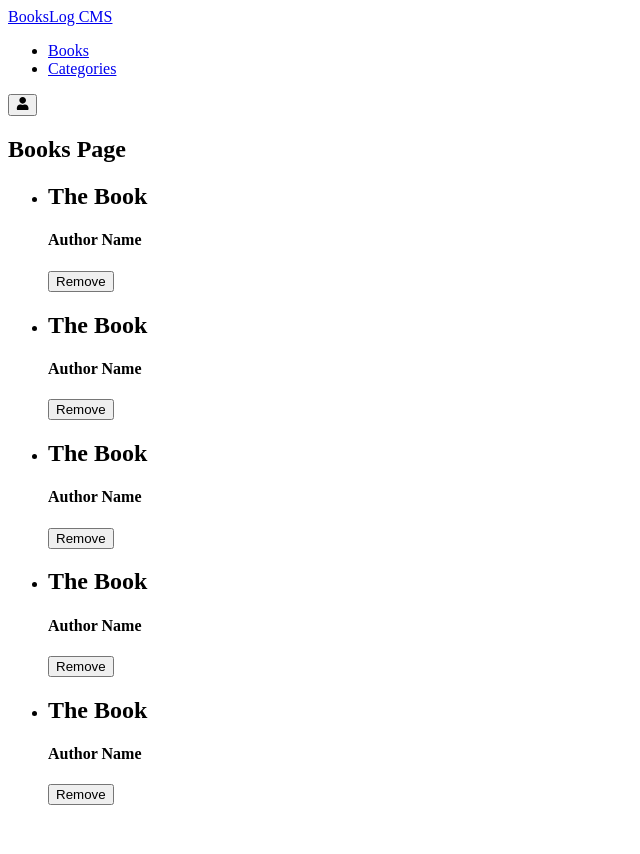
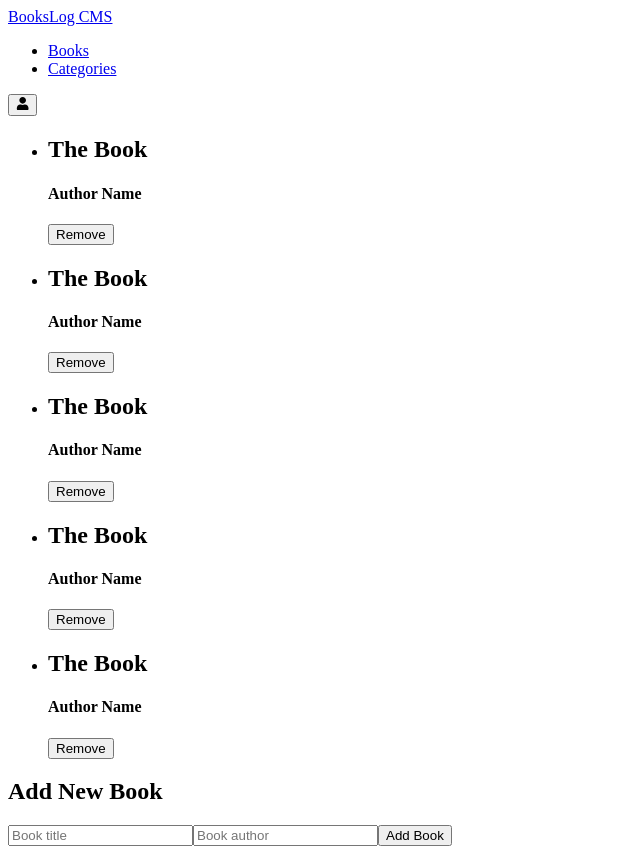
Before and after one commit to luigirazum/mv-books-log, a React (Create React App) app: page / in a window 1280 px wide. Shown: the whole page, without its empty margins (0-640 px from the left). Before the commit the page ends 821 px from the top, so only its background shows below. Built offline with nearby package versions, Linux system fonts and the light colour scheme.

Commit message:
Remove the title Books Page & Insert the AddBook component.

```diff
--- a/src/pages/BooksPage.js
+++ b/src/pages/BooksPage.js
@@ -1,10 +1,11 @@
 import React from 'react';
 import BooksList from '../components/BooksList';
+import AddBook from '../components/AddBook';
 
 const BooksPage = () => (
   <div>
-    <h2>Books Page</h2>
     <BooksList />
+    <AddBook />
   </div>
 );
 
```
